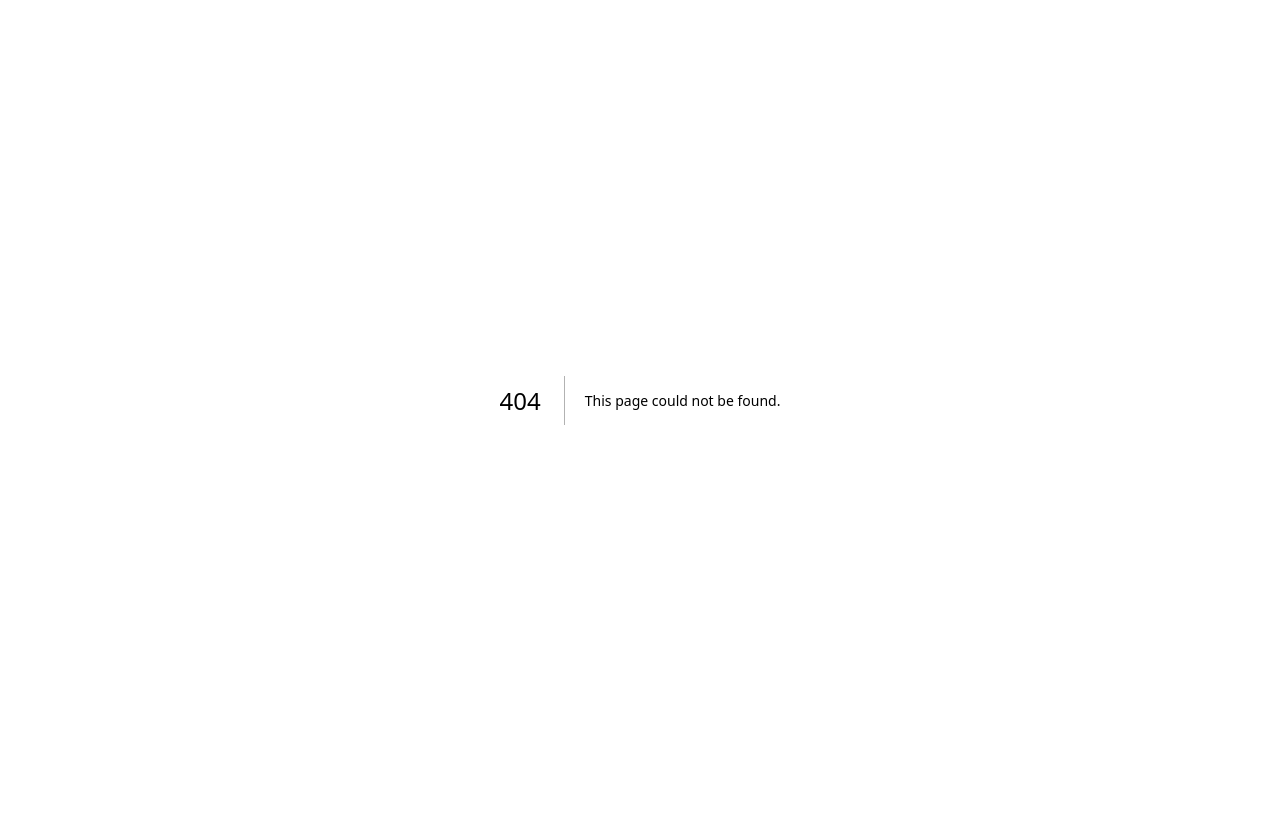
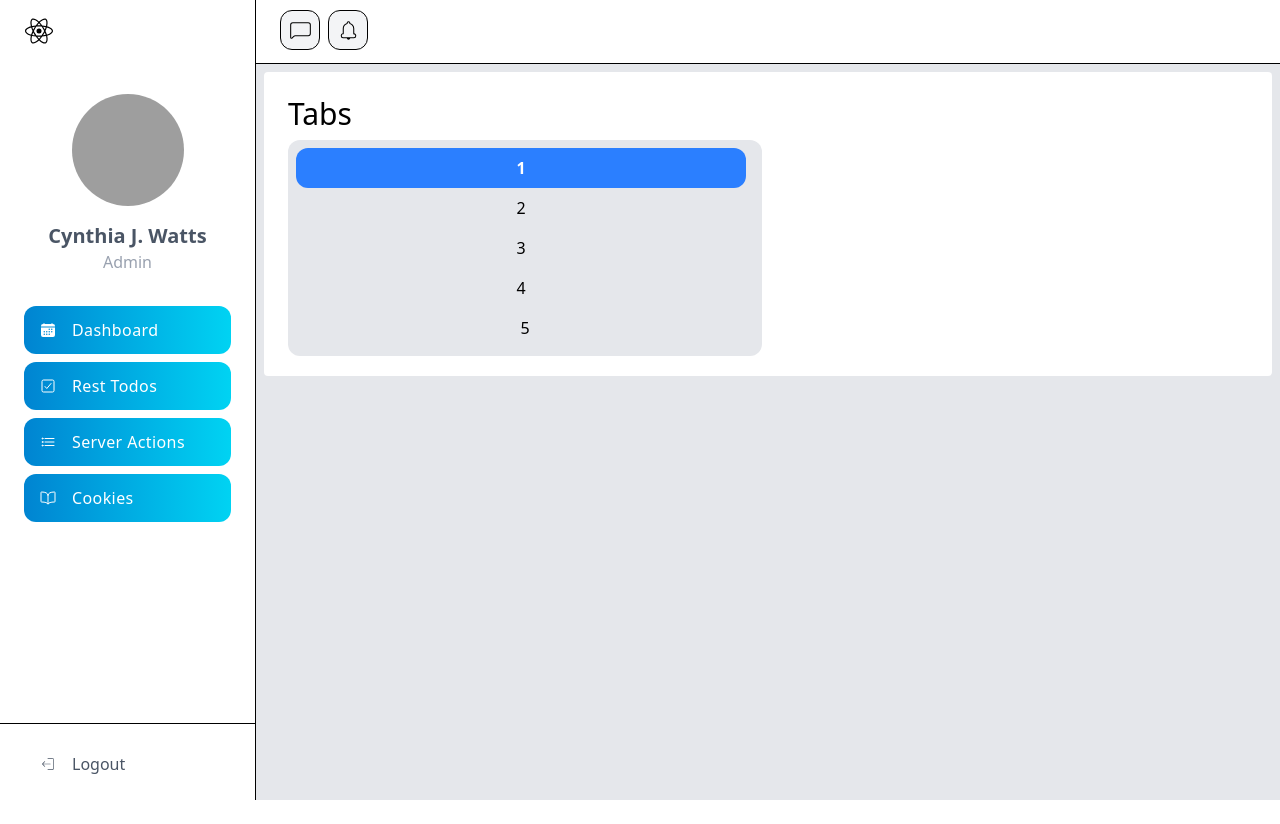
Before and after one commit to M4rckR/admin-todo, a Next.js app: page /dashboard/cookies in a window 1280 px wide. Before the commit this address had no page. Before the commit the page ends 800 px from the top, so only its background shows below. Built offline with nearby package versions, Linux system fonts and the light colour scheme; grey boxes are pictures that could not be loaded.

Commit message:
Avance cookies

```diff
--- /dev/null
+++ b/src/app/dashboard/cookies/page.tsx
@@ -0,0 +1,18 @@
+import { TabBar } from "@/components/TabBar"
+
+
+export const metadata = {
+  title: "Cookies",
+  description: "Cookies",
+}
+
+export default function cookiesPage() {
+  return (
+    <div className="grid grid-cols-1 sm:grid-cols-2 gap-3">
+      <div className="flex flex-col space-y-2">
+        <span className="text-3xl">Tabs</span>
+        <TabBar />
+      </div>
+    </div>
+  )
+}
--- a/src/app/dashboard/layout.tsx
+++ b/src/app/dashboard/layout.tsx
@@ -12,7 +12,7 @@ export default function DashboardLayout({
       <Sidebar />
       <div className="ml-auto mb-6 lg:w-[75%] xl:w-[80%] 2xl:w-[85%] min-h-screen bg-gray-200">
         <TopMenu />
-        <div className="px-6 pt-6 ">
+        <div className="px-6 pt-6 bg-white pb-5 m-2 rounded">
           {children}
 
         </div>
--- a/src/components/Sidebar.tsx
+++ b/src/components/Sidebar.tsx
@@ -1,5 +1,5 @@
 import Image from "next/image";
-import { IoCalendar, IoCheckboxOutline, IoListOutline, IoLogoReact } from "react-icons/io5";
+import { IoCalendar, IoCheckboxOutline, IoListOutline, IoLogoReact, IoBookOutline } from "react-icons/io5";
 import { SidebarItem } from "./SidebarItem";
 import { CiLogout } from "react-icons/ci";
 
@@ -18,6 +18,11 @@ const menuItems = [
     icon: <IoListOutline />,
     title: "Server Actions",
     path: "/dashboard/server-todos",
+  },
+  {
+    icon: <IoBookOutline />,
+    title: "Cookies",
+    path: "/dashboard/cookies",
   }
 ]
 
--- a/src/components/SidebarItem.tsx
+++ b/src/components/SidebarItem.tsx
@@ -1,5 +1,6 @@
 "use client"
 
+import Link from "next/link";
 import { usePathname } from "next/navigation";
 type SidebarItemProps = {
   icon: React.ReactNode;
@@ -13,13 +14,13 @@ export const SidebarItem = ({ icon, path, title }: SidebarItemProps) => {
 
   return (
     <li>
-    <a
-      href="#"
-      className={`relative px-4 py-3 flex items-center space-x-4 rounded-xl text-white bg-gradient-to-r from-sky-600 to-cyan-400 ${pathname === path} ? "text-white bg-gradient-to-r from-sky-600 to-cyan-400" : ""`}
-    >
-      {icon}
-      <span className="-mr-1 font-medium">{title}</span>
-    </a>
+      <Link href={path}
+      className={`relative px-4 py-3 flex items-center space-x-4 rounded-xl text-white bg-gradient-to-r from-sky-600 to-cyan-400 ${pathname === path ? "text-white bg-gradient-to-r from-sky-600 to-cyan-400" : ""}`}
+      >
+          {icon}
+          <span className="-mr-1 font-medium">{title}</span>
+      </Link>
+
   </li>
   )
 }
--- /dev/null
+++ b/src/components/TabBar.tsx
@@ -0,0 +1,38 @@
+"use client"
+import { useState } from "react"
+type TabBarProps = {
+  currentTab?: number
+  tabOptions?: number[]
+}
+export const TabBar = ({ currentTab= 1, tabOptions= [1, 2, 3, 4, 5] }: TabBarProps) => {
+
+  const [selectedTab, setSelectedTab] = useState(currentTab)
+
+  const handleTabChange = (tab: number) => {
+    setSelectedTab(tab)
+  }
+
+  return (
+    <div className={`grid w-full ${'grid-cols-' + tabOptions?.length} space-x-2 rounded-xl bg-gray-200 p-2`}>
+      {tabOptions?.map((option) => (
+        <div key={option}>
+          <input
+            type="radio"
+            id={option.toString()}
+            className="peer hidden"
+            checked={selectedTab === option}
+            onChange={() => handleTabChange(option)}
+          />
+          <label
+            htmlFor={option.toString()}
+            className="block cursor-pointer select-none rounded-xl p-2 text-center transition-all duration-300 ease-in-out
+              peer-checked:bg-blue-500 peer-checked:font-bold peer-checked:text-white
+              bg-transparent"
+          >
+            {option}
+          </label>
+        </div>
+      ))}
+    </div>
+  );
+};
```
